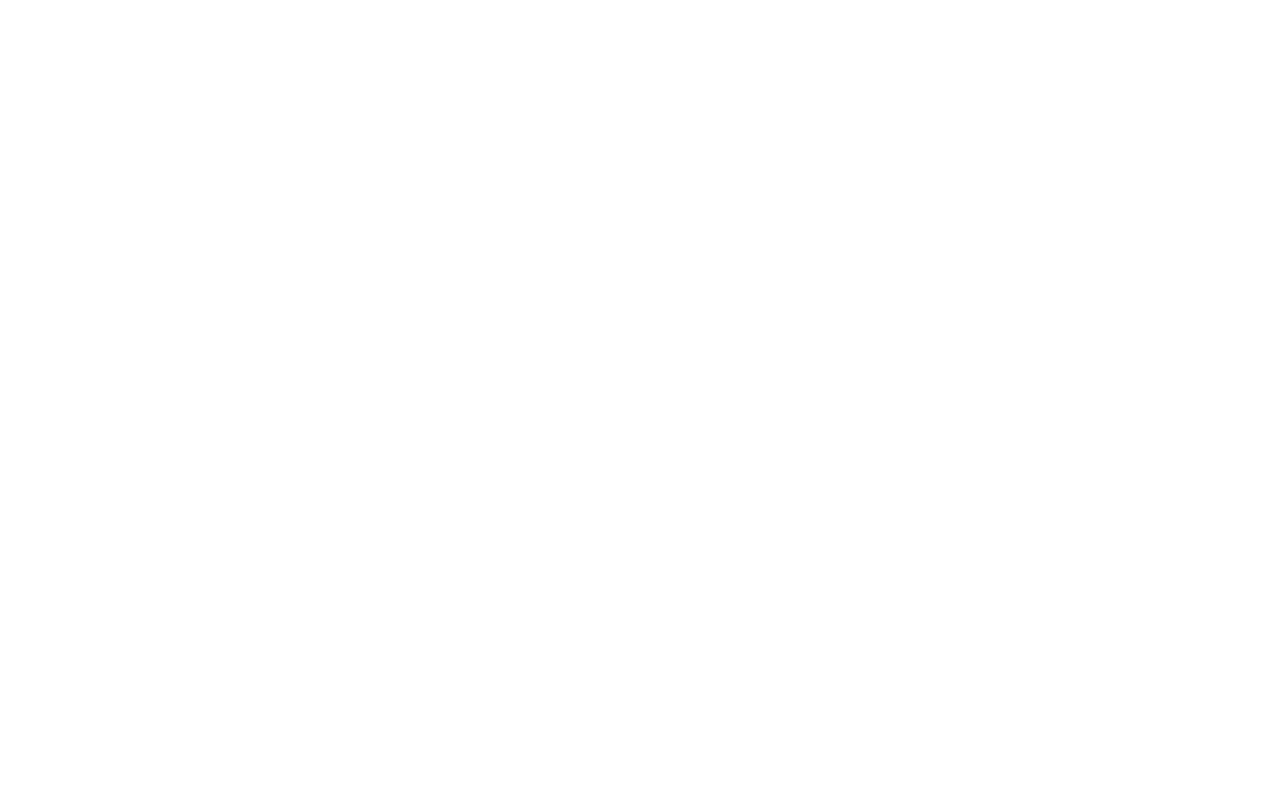
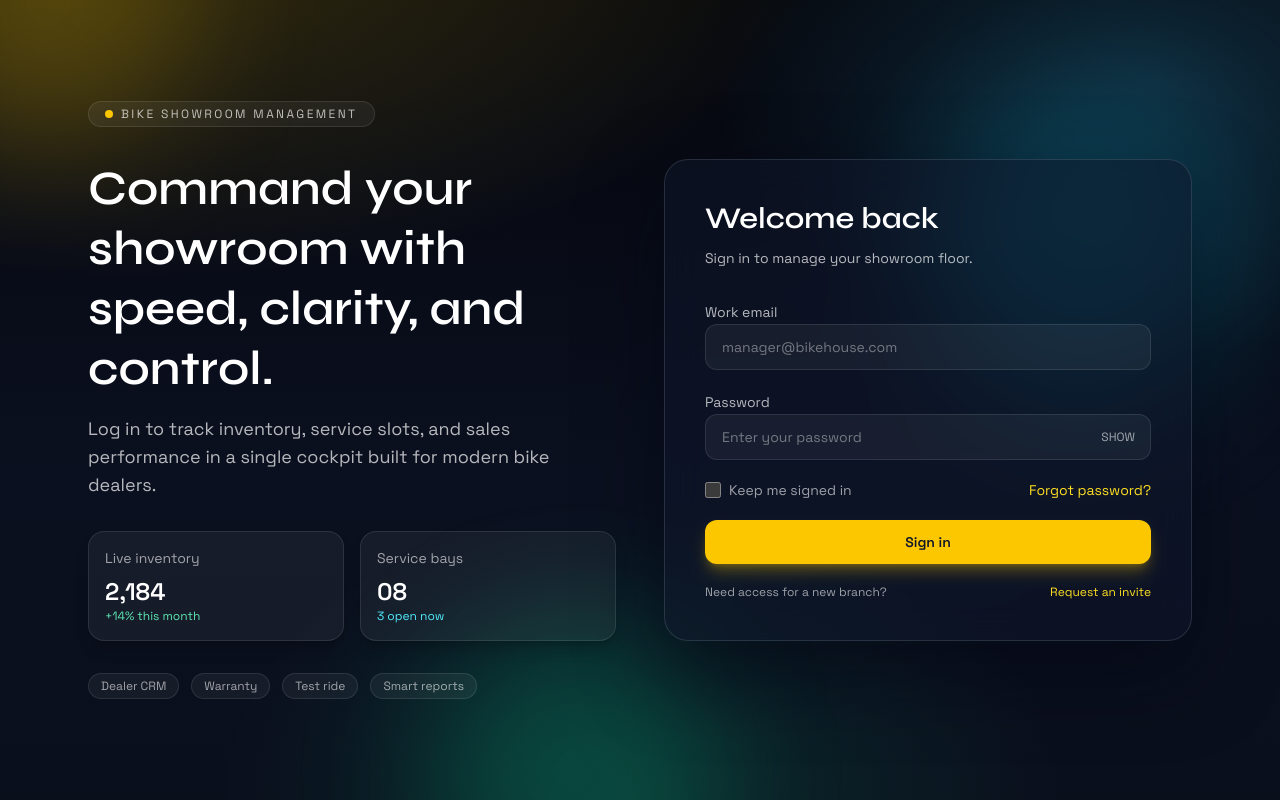
Before and after one commit to swasthik-nj/showroom-mgt-frontend, a React app: page /login in a window 1280 px wide. Before the commit this address had no page. Built offline with nearby package versions, Linux system fonts and the light colour scheme; the HTML template or start-up script is replaced by a standard one.

Commit message:
created login page

```diff
--- a/src/App.css
+++ b/src/App.css
@@ -0,0 +1,45 @@
+@import url('https://fonts.googleapis.com/css2?family=Space+Grotesk:wght@400;500;600;700&family=Syne:wght@600;700;800&display=swap');
+
+:root {
+	font-family: 'Space Grotesk', 'Noto Sans', 'Helvetica Neue', sans-serif;
+	color-scheme: dark;
+}
+
+.font-display {
+	font-family: 'Syne', 'Space Grotesk', sans-serif;
+}
+
+.page-ambient {
+	background:
+		radial-gradient(1200px 600px at 10% -10%, rgba(250, 204, 21, 0.2), transparent 60%),
+		radial-gradient(800px 500px at 90% 10%, rgba(56, 189, 248, 0.18), transparent 55%),
+		radial-gradient(700px 500px at 50% 100%, rgba(16, 185, 129, 0.16), transparent 60%),
+		linear-gradient(180deg, #05070d 0%, #0b1020 60%, #0a0f1c 100%);
+}
+
+.glass {
+	background: rgba(15, 23, 42, 0.55);
+	border: 1px solid rgba(148, 163, 184, 0.2);
+	box-shadow: 0 30px 80px rgba(3, 7, 18, 0.6);
+	backdrop-filter: blur(18px);
+}
+
+@keyframes float {
+	0% {
+		transform: translateY(0);
+	}
+	50% {
+		transform: translateY(-12px);
+	}
+	100% {
+		transform: translateY(0);
+	}
+}
+
+.float-slow {
+	animation: float 10s ease-in-out infinite;
+}
+
+.float-delay {
+	animation-delay: -5s;
+}
--- a/src/App.jsx
+++ b/src/App.jsx
@@ -1,6 +1,7 @@
 import './App.css'
 import { BrowserRouter, Route, Routes } from 'react-router-dom'
 import Home from './Home'
+import Login from './components/Login'
 
 function App() {
 
@@ -10,6 +11,7 @@
     <BrowserRouter>
        <Routes>
          <Route path='/' element={<Home/>}/>
+         <Route path='/login' element={<Login/>}/>
        </Routes>
     </BrowserRouter>
     </>
--- a/src/Home.jsx
+++ b/src/Home.jsx
@@ -3,8 +3,19 @@
 
 export default function Home() {
   return (
-    <div>
+    <div className='bg-orange-200 h-full'>
         <Nav/>
+        <div className='flex flex-col items-center justify-center h-screen pt-16'>
+          <h1 className='text-4xl sm:text-5xl md:text-6xl lg:text-7xl font-bold text-gray-800 mb-6 text-center'>
+            Welcome to Bike Showroom
+          </h1>
+          <p className='text-lg sm:text-xl md:text-2xl lg:text-3xl text-gray-600 mb-8 text-center'>
+            Explore our collection of bikes and book your ride today!
+          </p>
+          <button className='px-6 py-3 bg-red-950 text-white rounded-full text-lg hover:bg-red-700 transition duration-300'>
+            Explore Now
+          </button>
+        </div>
     </div>
   )
 }
--- /dev/null
+++ b/src/components/Login.jsx
@@ -0,0 +1,115 @@
+import React, { useState } from 'react'
+
+export default function Login() {
+	const [showPassword, setShowPassword] = useState(false)
+
+	return (
+		<div className='min-h-screen page-ambient text-white relative overflow-hidden'>
+			<div className='absolute inset-0'>
+				<div className='absolute -top-32 -left-24 h-72 w-72 rounded-full bg-yellow-400/20 blur-3xl float-slow'></div>
+				<div className='absolute top-24 right-10 h-80 w-80 rounded-full bg-cyan-400/20 blur-3xl float-slow float-delay'></div>
+				<div className='absolute -bottom-32 left-1/3 h-72 w-72 rounded-full bg-emerald-400/20 blur-3xl float-slow'></div>
+			</div>
+
+			<div className='relative z-10 mx-auto flex min-h-screen max-w-6xl items-center px-6 py-16'>
+				<div className='grid w-full items-center gap-12 lg:grid-cols-2'>
+					<section className='space-y-8'>
+						<div className='inline-flex items-center gap-2 rounded-full border border-white/10 bg-white/5 px-4 py-1 text-xs uppercase tracking-[0.2em] text-white/70'>
+							<span className='h-2 w-2 rounded-full bg-yellow-400'></span>
+							Bike showroom management
+						</div>
+						<div className='space-y-4'>
+							<h1 className='font-display text-4xl font-semibold leading-tight sm:text-5xl'>
+								Command your showroom with speed, clarity, and control.
+							</h1>
+							<p className='max-w-xl text-base text-white/70 sm:text-lg'>
+								Log in to track inventory, service slots, and sales performance in a single cockpit built
+								for modern bike dealers.
+							</p>
+						</div>
+
+						<div className='grid gap-4 sm:grid-cols-2'>
+							<div className='rounded-2xl border border-white/10 bg-white/5 p-4 shadow-lg shadow-black/20'>
+								<p className='text-sm text-white/60'>Live inventory</p>
+								<p className='mt-2 text-2xl font-semibold text-white'>2,184</p>
+								<p className='text-xs text-emerald-300'>+14% this month</p>
+							</div>
+							<div className='rounded-2xl border border-white/10 bg-white/5 p-4 shadow-lg shadow-black/20'>
+								<p className='text-sm text-white/60'>Service bays</p>
+								<p className='mt-2 text-2xl font-semibold text-white'>08</p>
+								<p className='text-xs text-cyan-300'>3 open now</p>
+							</div>
+						</div>
+
+						<div className='flex flex-wrap items-center gap-3 text-xs text-white/60'>
+							<span className='rounded-full border border-white/10 bg-white/5 px-3 py-1'>Dealer CRM</span>
+							<span className='rounded-full border border-white/10 bg-white/5 px-3 py-1'>Warranty</span>
+							<span className='rounded-full border border-white/10 bg-white/5 px-3 py-1'>Test ride</span>
+							<span className='rounded-full border border-white/10 bg-white/5 px-3 py-1'>Smart reports</span>
+						</div>
+					</section>
+
+					<section className='glass rounded-3xl p-8 shadow-2xl shadow-black/40 sm:p-10'>
+						<div className='space-y-3'>
+							<h2 className='font-display text-3xl font-semibold'>Welcome back</h2>
+							<p className='text-sm text-white/70'>Sign in to manage your showroom floor.</p>
+						</div>
+
+						<form className='mt-8 space-y-5'>
+							<div className='space-y-2'>
+								<label className='text-sm text-white/70'>Work email</label>
+								<input
+									type='email'
+									placeholder='manager@bikehouse.com'
+									className='w-full rounded-xl border border-white/10 bg-white/5 px-4 py-3 text-sm text-white placeholder:text-white/40 focus:border-yellow-400 focus:outline-none focus:ring-2 focus:ring-yellow-400/30'
+								/>
+							</div>
+							<div className='space-y-2'>
+								<label className='text-sm text-white/70'>Password</label>
+								<div className='relative'>
+									<input
+										type={showPassword ? 'text' : 'password'}
+										placeholder='Enter your password'
+										className='w-full rounded-xl border border-white/10 bg-white/5 px-4 py-3 pr-20 text-sm text-white placeholder:text-white/40 focus:border-yellow-400 focus:outline-none focus:ring-2 focus:ring-yellow-400/30'
+									/>
+									<button
+										type='button'
+										onClick={() => setShowPassword(!showPassword)}
+										className='absolute right-4 top-1/2 -translate-y-1/2 text-xs text-white/60 transition hover:text-white'
+									>
+										{showPassword ? 'HIDE' : 'SHOW'}
+									</button>
+								</div>
+							</div>
+
+							<div className='flex items-center justify-between text-sm text-white/60'>
+								<label className='flex items-center gap-2'>
+									<input type='checkbox' className='h-4 w-4 rounded border-white/20 bg-white/10' />
+									Keep me signed in
+								</label>
+								<button type='button' className='text-yellow-300 hover:text-yellow-200'>
+									Forgot password?
+								</button>
+							</div>
+
+							<button
+								type='submit'
+								className='group relative w-full overflow-hidden rounded-xl bg-yellow-400 px-4 py-3 text-sm font-semibold text-slate-900 shadow-lg shadow-yellow-400/30 transition hover:-translate-y-0.5'
+							>
+								<span className='relative z-10'>Sign in</span>
+								<span className='absolute inset-0 -translate-x-full bg-gradient-to-r from-yellow-200/0 via-white/40 to-yellow-200/0 transition duration-500 group-hover:translate-x-full'></span>
+							</button>
+
+							<div className='flex flex-col gap-3 text-center text-xs text-white/60 sm:flex-row sm:items-center sm:justify-between'>
+								<span>Need access for a new branch?</span>
+								<button type='button' className='text-yellow-300 hover:text-yellow-200'>
+									Request an invite
+								</button>
+							</div>
+						</form>
+					</section>
+				</div>
+			</div>
+		</div>
+	)
+}
```
Also changed, not shown: src/components/Register.jsx (added).
